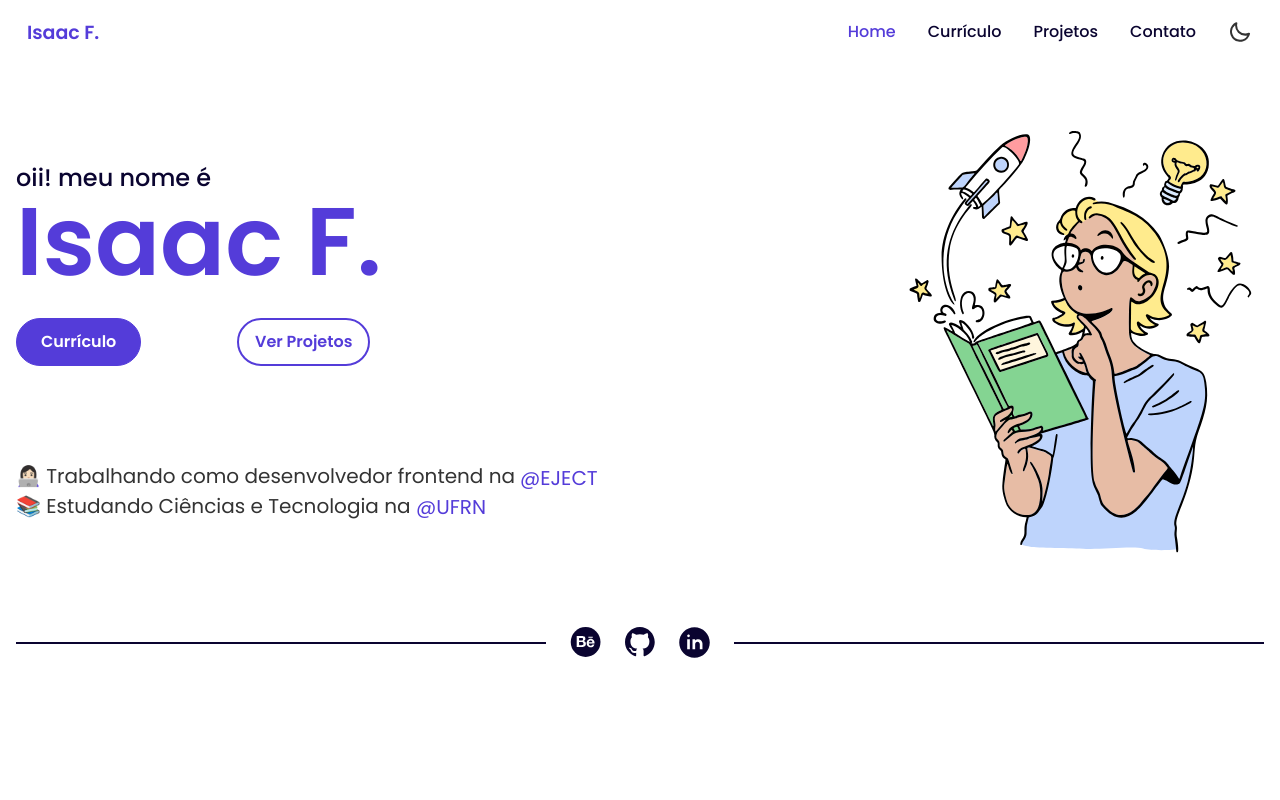
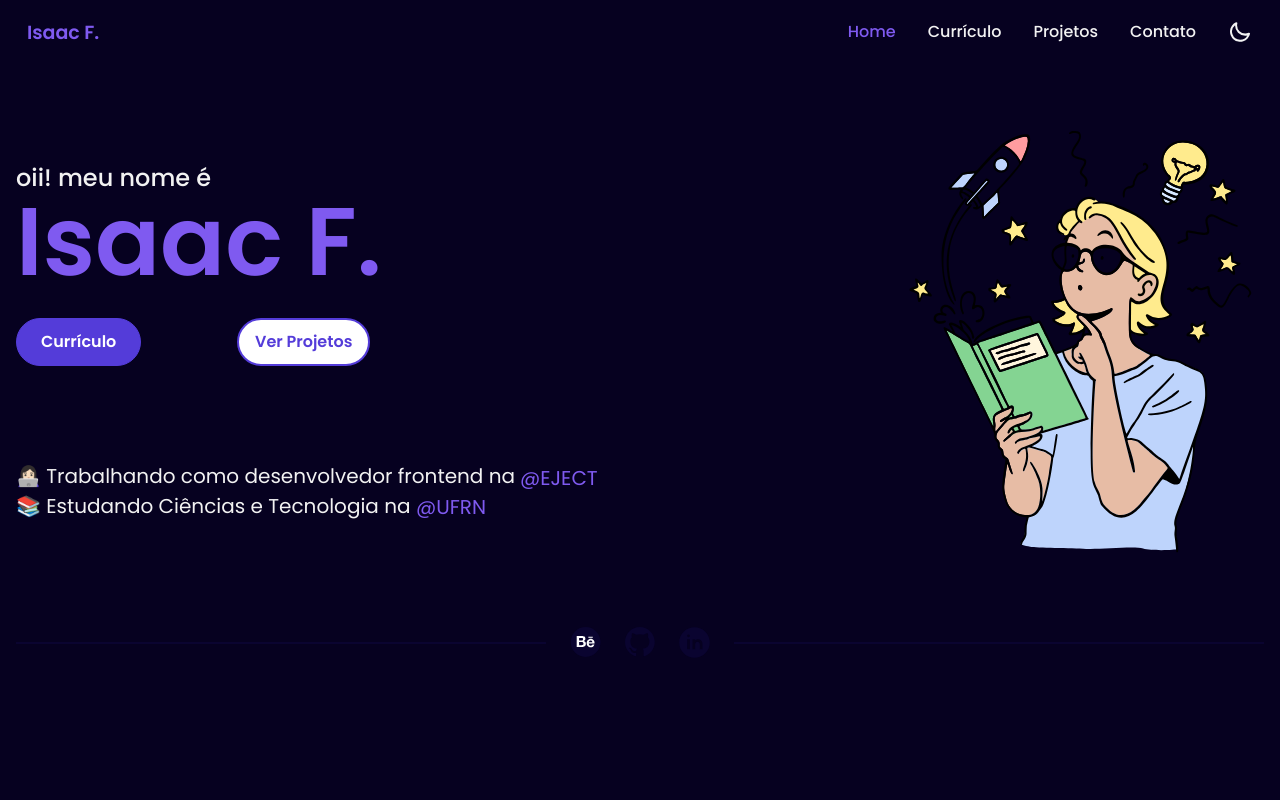
Before and after one commit to isacfg/portfolio, a Vue app: page / in a window 1280 px wide. Both pictures are taken after a click on the label 1240 px from the left and 32 px from the top of the page. Shown: the top 800 px of the page. Built offline with nearby package versions, Linux system fonts and the light colour scheme.

Commit message:
Adjusting Pallete

```diff
--- a/index.html
+++ b/index.html
@@ -14,7 +14,7 @@
 
     <title>Isaac F.</title>
   </head>
-  <body>
+  <body class="bg-white dark:bg-whiteDarkMode">
     <div id="app"></div>
     <script type="module" src="/src/main.js"></script>
   </body>
--- a/src/components/Header.vue
+++ b/src/components/Header.vue
@@ -1,11 +1,11 @@
 <template>
   <!-- Desktop -->
   <header class="container mx-auto max-md:hidden">
-    <div class="navbar bg-base-100">
+    <div class="navbar bg-base-100 dark:bg-whiteDarkMode">
       <div class="flex-1">
         <RouterLink
           to="/"
-          class="transition-custom logo btn-ghost btn text-xl font-semibold normal-case text-black hover:scale-110 hover:bg-transparent hover:text-purple"
+          class="transition-custom logo btn-ghost btn text-xl font-semibold normal-case text-black hover:scale-110 hover:bg-transparent hover:text-purple dark:text-blackDarkMode"
           >Isaac F.</RouterLink
         >
       </div>
@@ -13,7 +13,7 @@
         <ul class="menu menu-horizontal px-1 font-medium">
           <li class="hover:text-purple">
             <RouterLink
-              class="text-black hover:bg-transparent hover:text-purple"
+              class="transition-custom text-black hover:scale-110 hover:bg-transparent hover:text-purple dark:text-blackDarkMode"
               to="/"
               >Home</RouterLink
             >
@@ -21,7 +21,7 @@
           <li class="hover:text-purple">
             <!-- <RouterLink to="/">curriculo</RouterLink> -->
             <a
-              class="text-black hover:bg-transparent hover:text-purple"
+              class="transition-custom text-black hover:scale-110 hover:bg-transparent hover:text-purple dark:text-blackDarkMode"
               :href="projectsStore.resume"
               target="_blank"
               >Currículo</a
@@ -29,14 +29,14 @@
           </li>
           <li class="hover:text-purple">
             <RouterLink
-              class="text-black hover:bg-transparent hover:text-purple"
+              class="transition-custom text-black hover:scale-110 hover:bg-transparent hover:text-purple dark:text-blackDarkMode"
               to="/projects"
               >Projetos</RouterLink
             >
           </li>
           <li class="hover:text-purple">
             <RouterLink
-              class="text-black hover:bg-transparent hover:text-purple"
+              class="transition-custom text-black hover:scale-110 hover:bg-transparent hover:text-purple dark:text-blackDarkMode"
               to="/contact"
               >Contato</RouterLink
             >
@@ -54,7 +54,7 @@
 
               <!-- moon icon -->
               <svg
-                class="swap-off w-6 fill-current"
+                class="swap-off w-6 fill-current text-black dark:text-blackDarkMode"
                 xmlns="http://www.w3.org/2000/svg"
                 viewBox="0 0 24 24">
                 <path
@@ -63,7 +63,7 @@
 
               <!-- sun icon -->
               <svg
-                class="swap-on w-6 fill-current"
+                class="swap-on w-6 fill-current text-black dark:text-blackDarkMode"
                 xmlns="http://www.w3.org/2000/svg"
                 viewBox="0 0 24 24">
                 <path
@@ -99,26 +99,32 @@
             tabindex="0"
             class="dropdown-content menu rounded-box menu-compact mt-3 w-52 bg-base-100 p-2 shadow">
             <li class="hover:text-purple">
-              <RouterLink class="text-black hover:bg-transparent" to="/"
+              <RouterLink
+                class="text-black hover:bg-transparent dark:text-blackDarkMode"
+                to="/"
                 >Home</RouterLink
               >
             </li>
             <li class="hover:text-purple">
               <!-- <RouterLink to="/">curriculo</RouterLink> -->
               <a
-                class="text-black hover:bg-transparent"
+                class="text-black hover:bg-transparent dark:text-blackDarkMode"
                 :href="projectsStore.resume"
                 target="_blank"
                 >Currículo</a
               >
             </li>
             <li class="hover:text-purple">
-              <RouterLink class="text-black hover:bg-transparent" to="/projects"
+              <RouterLink
+                class="text-black hover:bg-transparent dark:text-blackDarkMode"
+                to="/projects"
                 >Projetos</RouterLink
               >
             </li>
             <li class="hover:text-purple">
-              <RouterLink class="text-black hover:bg-transparent" to="/contact"
+              <RouterLink
+                class="text-black hover:bg-transparent dark:text-blackDarkMode"
+                to="/contact"
                 >Contato</RouterLink
               >
             </li>
--- a/src/views/HomeView.vue
+++ b/src/views/HomeView.vue
@@ -10,10 +10,12 @@
       <div class="left flex flex-col gap-y-24">
         <div class="main flex flex-col gap-y-7">
           <div class="texts">
-            <p class="text-2xl font-medium text-black max-md:text-xl">
+            <p
+              class="text-2xl font-medium text-black dark:text-blackDarkMode max-md:text-xl">
               oii! meu nome é
             </p>
-            <h1 class="text-8xl font-semibold text-purple max-md:text-7xl">
+            <h1
+              class="dark text-8xl font-semibold text-purple dark:text-purpleDarkMode max-md:text-7xl">
               Isaac F.
             </h1>
           </div>
@@ -30,20 +32,21 @@
           </div>
         </div>
         <div class="texts-b">
-          <p class="text-xl font-normal max-md:text-left max-md:text-base">
+          <p
+            class="text-xl font-normal text-black dark:text-blackDarkMode max-md:text-left max-md:text-base">
             👩🏻‍💻 Trabalhando como desenvolvedor frontend na
             <a
               href="https://www.ejectufrn.com.br/"
-              class="transition-custom bob-on-hover text-purple"
+              class="transition-custom bob-on-hover dark text-purple dark:text-purpleDarkMode"
               target="_blank"
               >@EJECT</a
             >
           </p>
           <p
-            class="text-xl font-normal max-md:mt-2 max-md:text-left max-md:text-base">
+            class="text-xl font-normal text-black dark:text-blackDarkMode max-md:mt-2 max-md:text-left max-md:text-base">
             📚 Estudando Ciências e Tecnologia na
             <a
-              class="transition-custom bob-on-hover text-purple"
+              class="transition-custom bob-on-hover dark text-purple dark:text-purpleDarkMode"
               target="_blank"
               href="https://www.ufrn.br/"
               >@UFRN</a
@@ -54,7 +57,8 @@
       <div
         class="right ml-auto max-md:mt-10 max-md:ml-0 max-md:flex max-md:items-center max-md:justify-center">
         <img
-          src="../assets/ilus.svg"
+          src="../assets/ilus-light.svg"
+          id="ilus"
           class="bob-on-hover max-md:w-3/4"
           alt=""
           srcset="" />
@@ -67,7 +71,7 @@
       <div class="socials-icons flex gap-x-6">
         <a
           target="_blank"
-          class="bob-on-hover hover:text-purple"
+          class="bob-on-hover dark hover:text-purple dark:text-purpleDarkMode"
           href="https://www.behance.net/isaacf">
           <img
             src="../assets/icons/behance-light.svg"
@@ -77,7 +81,7 @@
         </a>
         <a
           target="_blank"
-          class="bob-on-hover hover:text-purple"
+          class="bob-on-hover dark hover:text-purple dark:text-purpleDarkMode"
           href="https://github.com/isacfg">
           <img
             src="../assets/icons/github-light.svg"
@@ -87,7 +91,7 @@
         </a>
         <a
           target="_blank"
-          class="bob-on-hover hover:text-purple"
+          class="bob-on-hover dark hover:text-purple dark:text-purpleDarkMode"
           href="https://www.linkedin.com/in/isaacfig/">
           <img
             src="../assets/icons/linkedin-light.svg"
@@ -127,7 +131,7 @@
   <div class="container mx-auto mt-16 mb-8 w-full text-center max-md:mt-6">
     <RouterLink
       to="/projects"
-      class="bob-on-hover border-b-2 border-purple text-base font-semibold text-black hover:text-purple"
+      class="bob-on-hover dark border-b-2 border-purple text-base font-semibold text-black hover:text-purple dark:text-blackDarkMode dark:hover:text-purpleDarkMode"
       >Ver mais</RouterLink
     >
   </div>
@@ -161,7 +165,10 @@ export default {
 
 <style>
 a.router-link-active {
-  color: rgb(84 60 217);
+  color: rgb(84 60 217) !important;
+}
+.dark a.router-link-active {
+  color: #7f5af0 !important;
 }
 
 html {
--- a/tailwind.config.js
+++ b/tailwind.config.js
@@ -24,6 +24,10 @@ module.exports = {
         black: '#0A0430',
         gray: '#7F7F7F',
         lightgray: '#D9D9D9',
+        whiteDarkMode: '#060120',
+        purpleDarkMode: '#7F5AF0',
+        blackDarkMode: '#F2F2F2',
+        grayDarkMode: '#A5A5A5',
       },
     },
   },
```
Also changed, not shown: src/assets/ilus-dark.svg (added), src/assets/ilus-light.svg (renamed from src/assets/ilus.svg).
